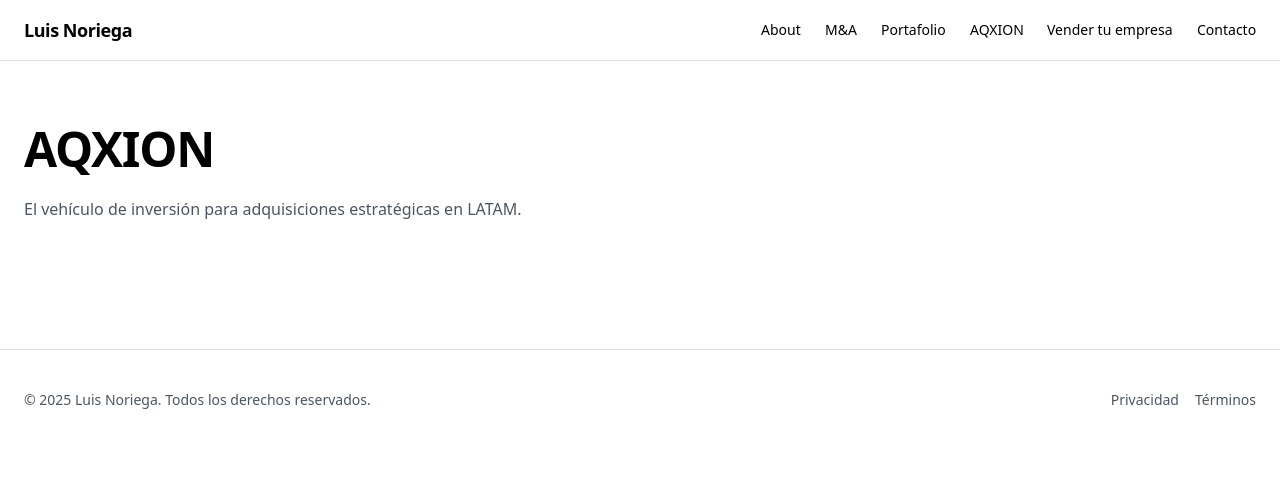
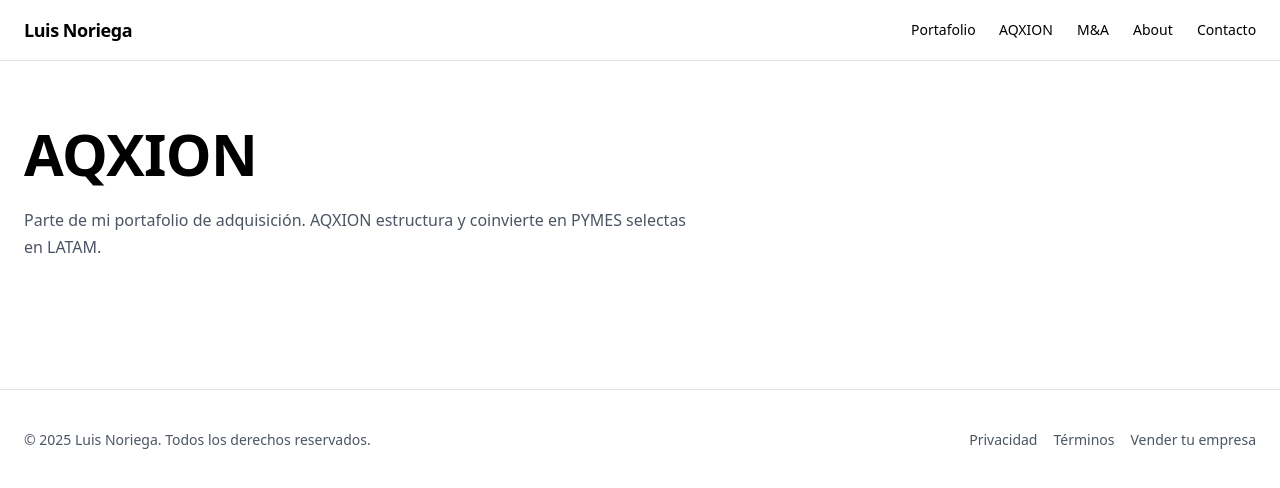
Before and after one commit to MagnusCole/luisnoriega-website, a Next.js app: page /aqxion in a window 1280 px wide. Shown: the top 488 px of the page. Built offline with nearby package versions, Linux system fonts and the light colour scheme.

Commit message:
feat(content): reframe site as personal portfolio; AQXION as acquisition portfolio; nav order & metadata

```diff
--- a/app/aqxion/page.tsx
+++ b/app/aqxion/page.tsx
@@ -3,9 +3,9 @@ export const metadata = { title: "AQXION" };
 export default function AQXION() {
   return (
     <section className="container py-16">
-      <h1 className="text-3xl md:text-5xl font-semibold tracking-tight">AQXION</h1>
-      <p className="mt-6 max-w-2xl text-muted-foreground">
-        El vehículo de inversión para adquisiciones estratégicas en LATAM.
+      <h1 className="h2">AQXION</h1>
+      <p className="body mt-6 max-w-2xl text-muted-foreground">
+        Parte de mi portafolio de adquisición. AQXION estructura y coinvierte en PYMES selectas en LATAM.
       </p>
     </section>
   );
--- a/app/layout.tsx
+++ b/app/layout.tsx
@@ -23,38 +23,36 @@ const jetbrains = JetBrains_Mono({
 export const metadata: Metadata = {
   metadataBase: new URL("https://luisnoriega.com"),
   title: {
-    default: "Luis Noriega — Acquisition Entrepreneur LATAM",
-    template: "%s · Luis Noriega",
+  default: "Luis Noriega — Portafolio & M&A",
+  template: "%s · Luis Noriega",
   },
   description:
-    "Autoridad en M&A en LATAM. Compramos, construimos y escalamos PYMES. Conecta si consideras vender o invertir.",
+  "Portfolio personal, adquisiciones y producto. Opero y construyo empresas en LATAM.",
   openGraph: {
     type: "website",
     url: "https://luisnoriega.com",
-    title: "Luis Noriega — Acquisition Entrepreneur LATAM",
-    description:
-      "Autoridad en M&A en LATAM. Compramos, construimos y escalamos PYMES.",
+  title: "Luis Noriega — Portafolio & M&A",
+  description: "Portfolio personal, adquisiciones y producto.",
     siteName: "luisnoriega.com",
     images: [
       {
         url: "/og",
         width: 1200,
         height: 630,
-        alt: "Luis Noriega — Acquisition Entrepreneur LATAM",
+    alt: "Luis Noriega — Portafolio & M&A",
       },
     ],
   },
   twitter: {
     card: "summary_large_image",
-    title: "Luis Noriega — Acquisition Entrepreneur LATAM",
-    description:
-      "Autoridad en M&A en LATAM. Compramos, construimos y escalamos PYMES.",
+  title: "Luis Noriega — Portafolio & M&A",
+  description: "Portfolio personal, adquisiciones y producto.",
     images: [
       {
         url: "/og",
         width: 1200,
         height: 630,
-        alt: "Luis Noriega — Acquisition Entrepreneur LATAM",
+    alt: "Luis Noriega — Portafolio & M&A",
       },
     ],
   },
@@ -69,18 +67,6 @@ function Navbar() {
         </Link>
         <nav className="flex items-center gap-6 text-sm">
           <Link
-            href="/about"
-            className="vf-hover vf-weight hover:opacity-80 transition will-change-transform [text-wrap:balance]"
-          >
-            About
-          </Link>
-          <Link
-            href="/ma-lab"
-            className="vf-hover vf-weight hover:opacity-80 transition will-change-transform"
-          >
-            M&A
-          </Link>
-          <Link
             href="/portafolio"
             className="vf-hover vf-weight hover:opacity-80 transition will-change-transform"
           >
@@ -93,10 +79,16 @@ function Navbar() {
             AQXION
           </Link>
           <Link
-            href="/vender"
+            href="/ma-lab"
             className="vf-hover vf-weight hover:opacity-80 transition will-change-transform"
           >
-            Vender tu empresa
+            M&A
+          </Link>
+          <Link
+            href="/about"
+            className="vf-hover vf-weight hover:opacity-80 transition will-change-transform [text-wrap:balance]"
+          >
+            About
           </Link>
           <Link
             href="/contacto"
@@ -124,6 +116,9 @@ function Footer() {
           </a>
           <a className="hover:opacity-80" href="/terms">
             Términos
+          </a>
+          <a className="hover:opacity-80" href="/vender">
+            Vender tu empresa
           </a>
         </div>
       </div>
--- a/components/Hero.tsx
+++ b/components/Hero.tsx
@@ -81,7 +81,7 @@ export default function Hero() {
           className="text-5xl md:text-7xl font-extrabold tracking-tight leading-[0.95]"
           ref={headlineRef}
         >
-          COMPRAR. CONSTRUIR. ESCALAR.
+          PORTAFOLIO. OPERACIÓN. ADQUISICIÓN.
         </motion.h1>
         <motion.p
           initial={{ opacity: 0, y: 12 }}
@@ -89,7 +89,7 @@ export default function Hero() {
           transition={{ duration: 0.7, ease: "easeOut", delay: 0.1 }}
           className="mt-6 max-w-2xl text-lg text-muted-foreground"
         >
-          Compramos, construimos y escalamos PYMES con potencial. Si consideras vender o invertir, conectemos.
+          Presento lo que construyo: producto, operación y adquisiciones. Si quieres colaborar o coinvertir, conversemos.
         </motion.p>
         <div className="mt-10 flex items-center gap-4">
           <Button href="/vender" variant="primary">
```
